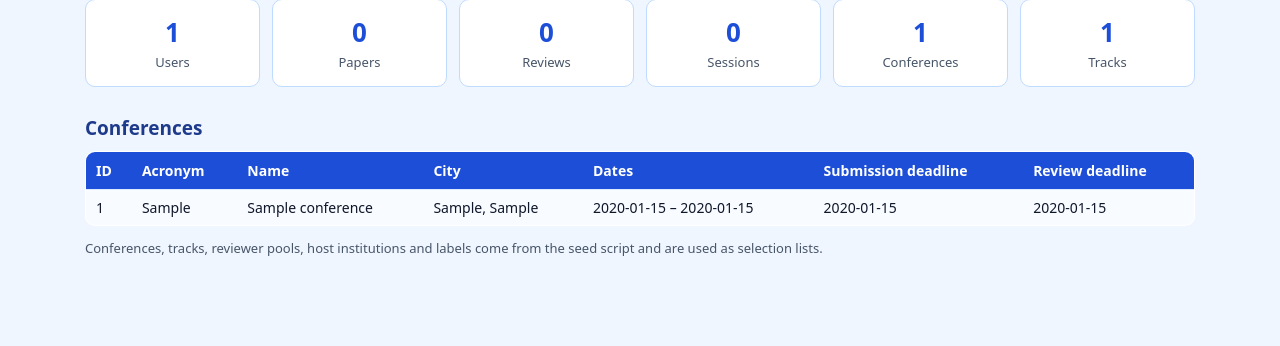
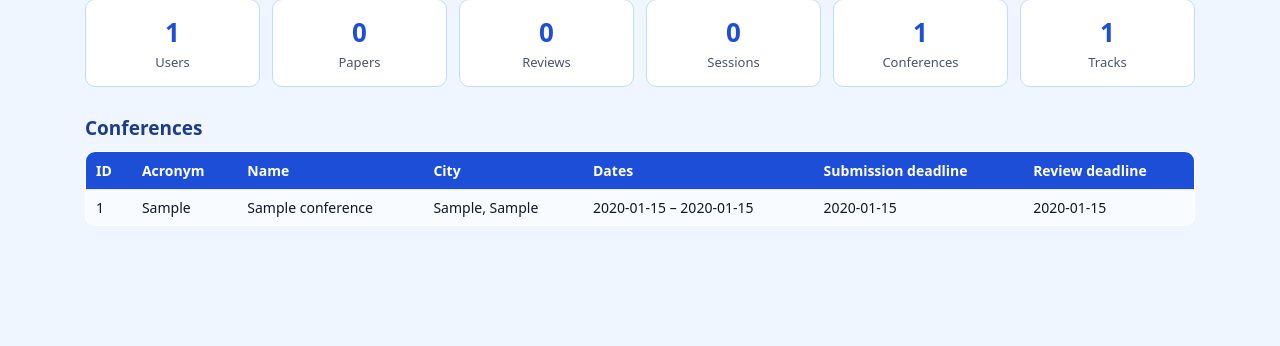
Before and after one commit to AidanaBaizrakhman/Database-assignment3, a Flask app: page / in a window 1280 px wide. Shown: the part 129-475 px from the top of the page. Run offline with Flask 3, Linux system fonts and the light colour scheme; tables that the repository leaves empty or names only in its code hold one stand-in row (values such as "Sample post"); data that the repository does not hold is empty.

Commit message:
Update index.html

```diff
--- a/templates/index.html
+++ b/templates/index.html
@@ -17,5 +17,4 @@
       <td>{{ c.start_date|d }} – {{ c.end_date|d }}</td><td>{{ c.submission_deadline|d }}</td><td>{{ c.review_deadline|d }}</td></tr>
   {% endfor %}
 </table>
-<p class="hint">Conferences, tracks, reviewer pools, host institutions and labels come from the seed script and are used as selection lists.</p>
 {% endblock %}
```
